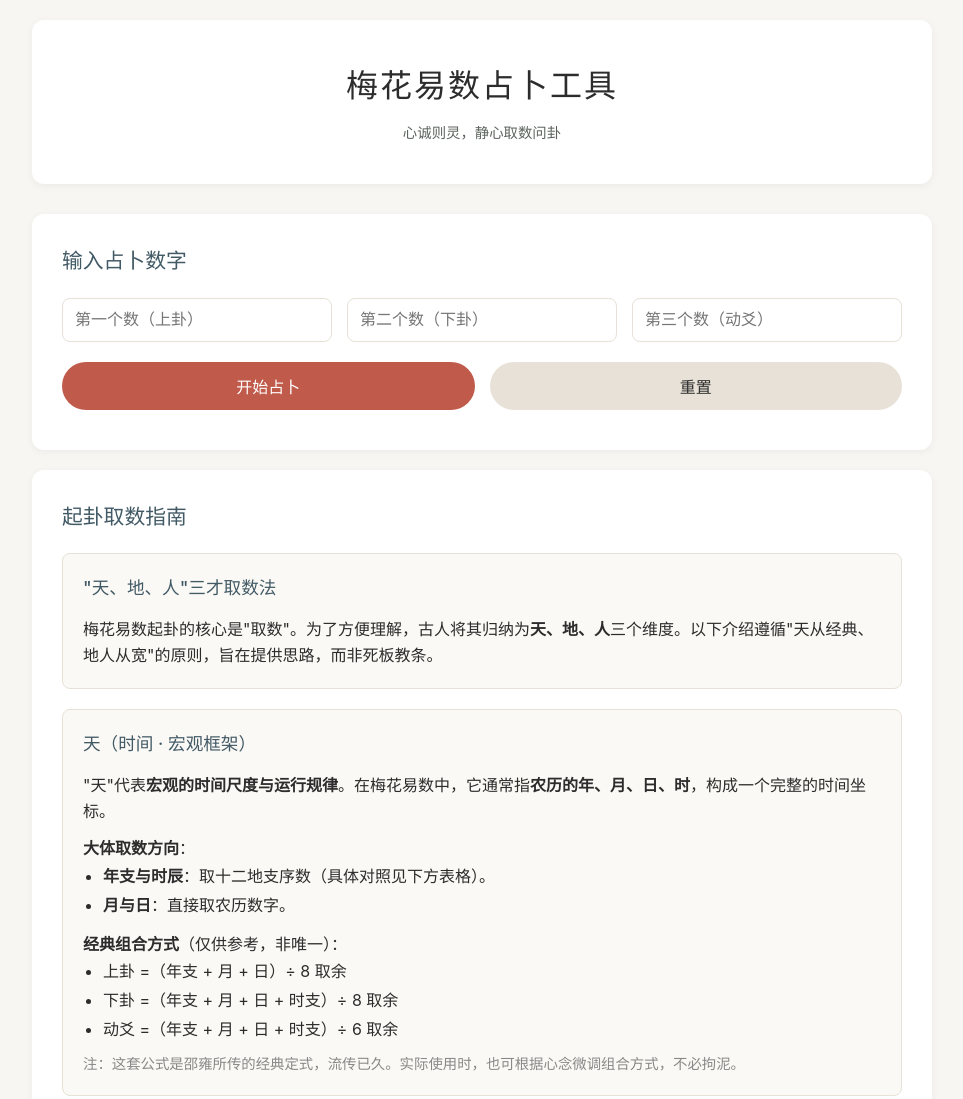
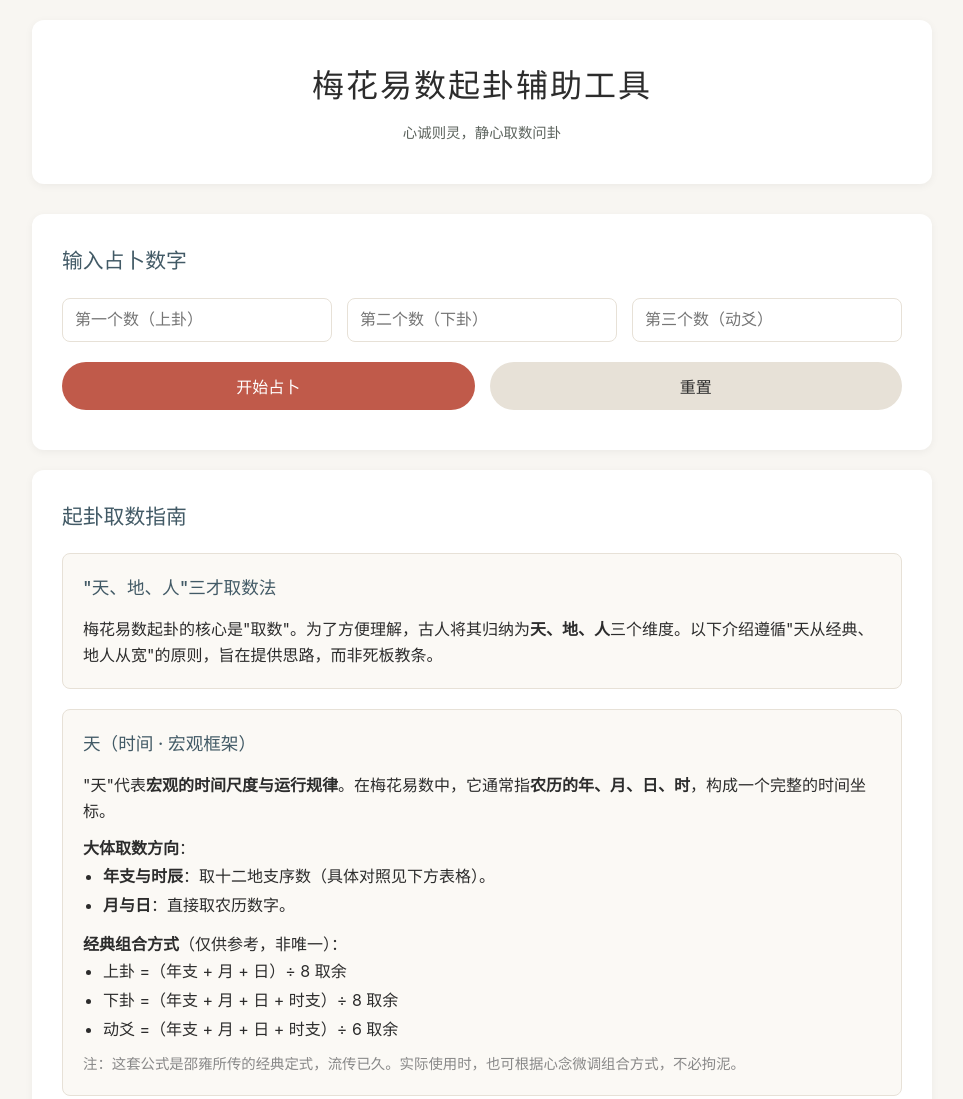
Before and after one commit to penghardy/plum-blossom-hexagram, a plain HTML site: page index.html in a window 1280 px wide. Shown: the top 1099 px of the page, without its empty margins (158-1121 px from the left). Drawn offline with Linux system fonts and the light colour scheme.

Commit message:
index.html

```diff
--- a/index.html
+++ b/index.html
@@ -279,7 +279,7 @@
 <body>
     <div class="container">
         <div class="header">
-            <h1>梅花易数占卜工具</h1>
+            <h1>梅花易数起卦辅助工具</h1>
             <p>心诚则灵，静心取数问卦</p>
         </div>
 
```
